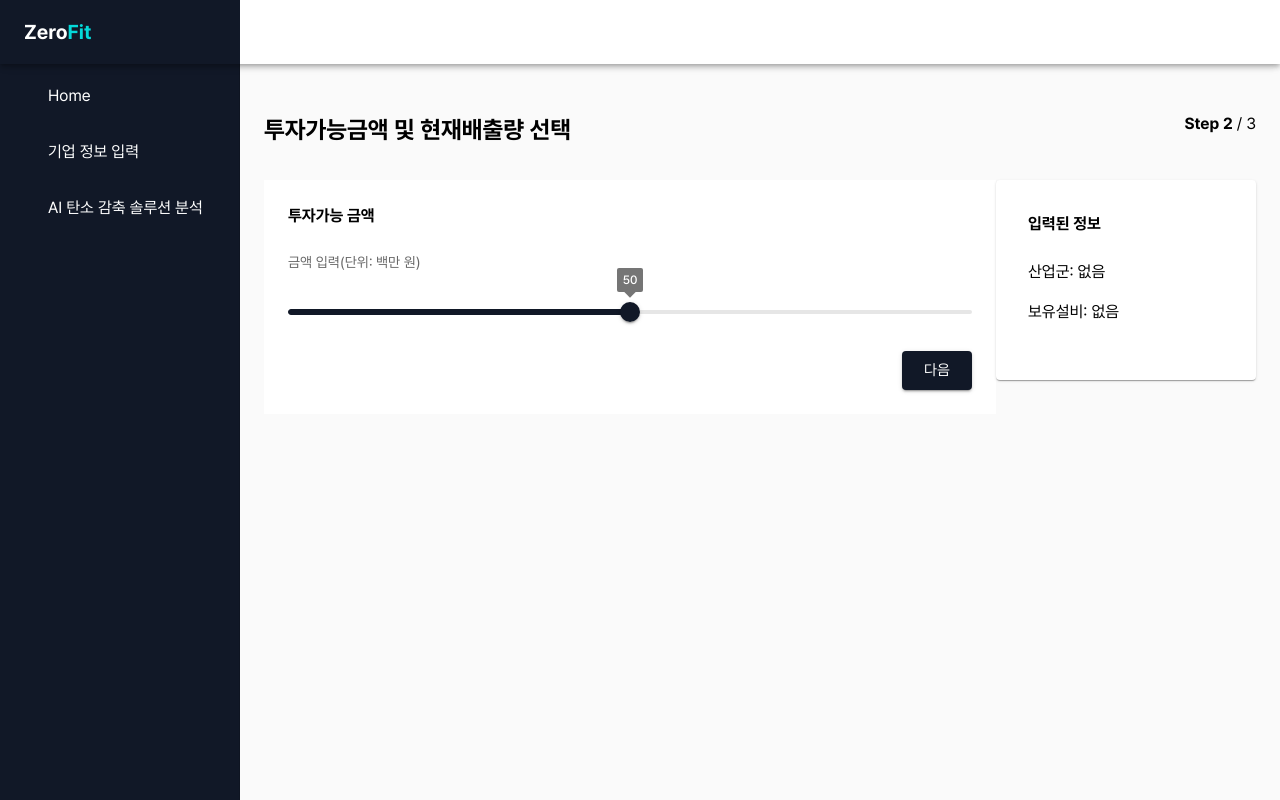
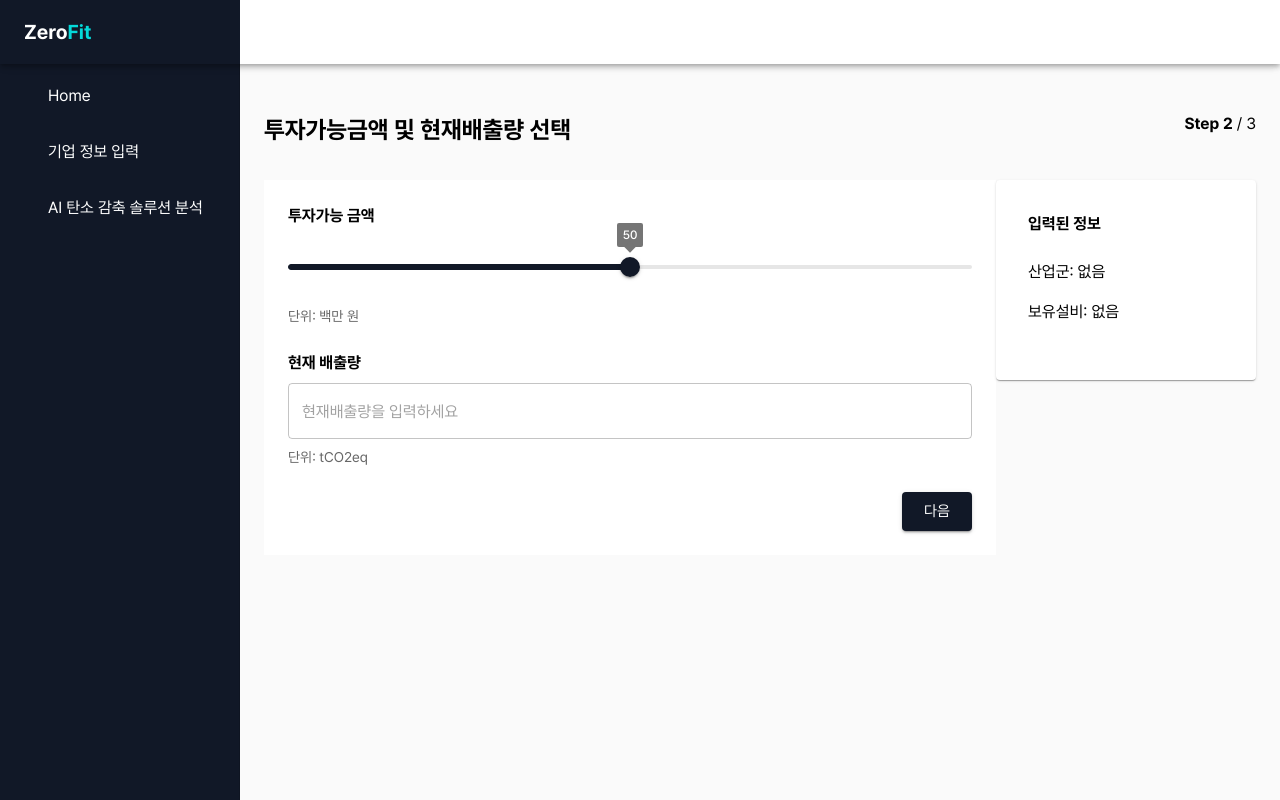
Before and after one commit to 2025-KGU-Capstone-Design/zerofit_frontend, a React (Vite) app: page /company-info/step2 in a window 1280 px wide. Built offline with nearby package versions, Linux system fonts and the light colour scheme; some icons are missing.

Commit message:
feat: CommonInput 컴포넌트 생성

```diff
--- /dev/null
+++ b/src/ui/CommonInput.tsx
@@ -0,0 +1,29 @@
+import {Stack, Typography, TextField} from '@mui/material'
+
+export interface CommonInputProps {
+    label: string
+    placeholder?: string
+    unitLabel?: string
+    type?: React.HTMLInputTypeAttribute
+}
+
+const CommonInput = ({
+    label,
+    placeholder = '',
+    unitLabel = '',
+    type = 'text',
+}: CommonInputProps) => (
+    <Stack spacing={1} sx={{width: '100%'}}>
+        <Typography variant='subtitle1' fontWeight='bold'>
+            {label}
+        </Typography>
+        <TextField variant='outlined' placeholder={placeholder} type={type} />
+        {unitLabel && (
+            <Typography variant='body2' color='text.secondary'>
+                {unitLabel}
+            </Typography>
+        )}
+    </Stack>
+)
+
+export default CommonInput
--- a/src/ui/pages/companyInputPage/companyInputPage2/CompanyInputPage2.tsx
+++ b/src/ui/pages/companyInputPage/companyInputPage2/CompanyInputPage2.tsx
@@ -3,6 +3,7 @@ import FormContainer from '@/ui/pages/companyInputPage/common/FormContainer'
 import StepHeader from '@/ui/pages/companyInputPage/common/StepHeader'
 import InfoPreviewCard from '@/ui/pages/companyInputPage/common/InfoPreviewCard'
 import InvestmentInput from '@/ui/pages/companyInputPage/companyInputPage2/InvestmentInput'
+import CommonInput from '@/ui/CommonInput'
 
 const CompanyInputPage2 = () => {
     return (
@@ -15,6 +16,12 @@ const CompanyInputPage2 = () => {
                 >
                     <FormContainer>
                         <InvestmentInput />
+                        <CommonInput
+                            label='현재 배출량'
+                            placeholder='현재배출량을 입력하세요'
+                            unitLabel='단위: tCO2eq'
+                            type='number'
+                        />
                         <Stack direction='row' justifyContent='flex-end'>
                             <Button
                                 variant='contained'
--- a/src/ui/pages/companyInputPage/companyInputPage2/InvestmentInput.tsx
+++ b/src/ui/pages/companyInputPage/companyInputPage2/InvestmentInput.tsx
@@ -6,9 +6,7 @@ const InvestmentInput = () => {
             <Typography variant='subtitle1' fontWeight='bold'>
                 투자가능 금액
             </Typography>
-            <Typography variant='body2' color='text.secondary'>
-                금액 입력(단위: 백만 원)
-            </Typography>
+
             <Slider
                 defaultValue={50}
                 min={0}
@@ -23,6 +21,9 @@ const InvestmentInput = () => {
                     },
                 }}
             />
+            <Typography variant='body2' color='text.secondary'>
+                단위: 백만 원
+            </Typography>
         </>
     )
 }
```
